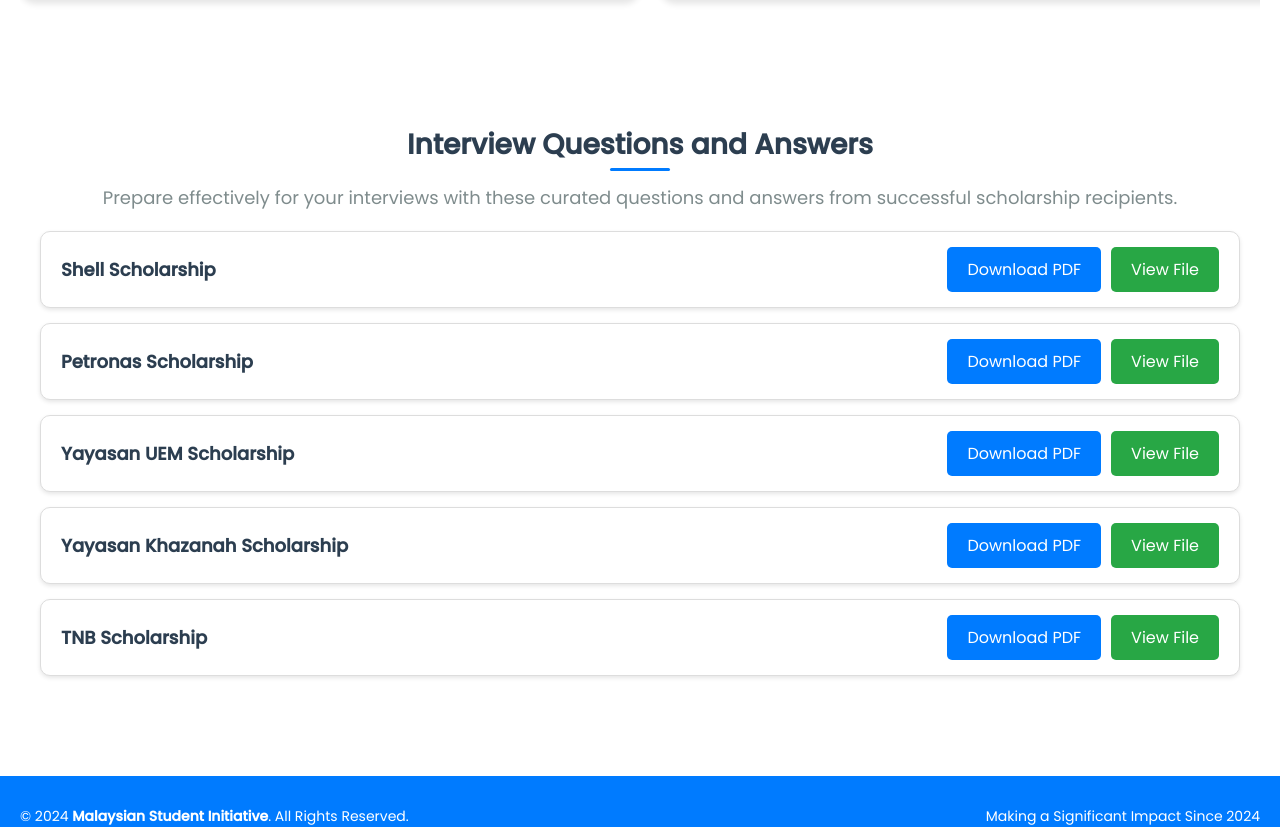
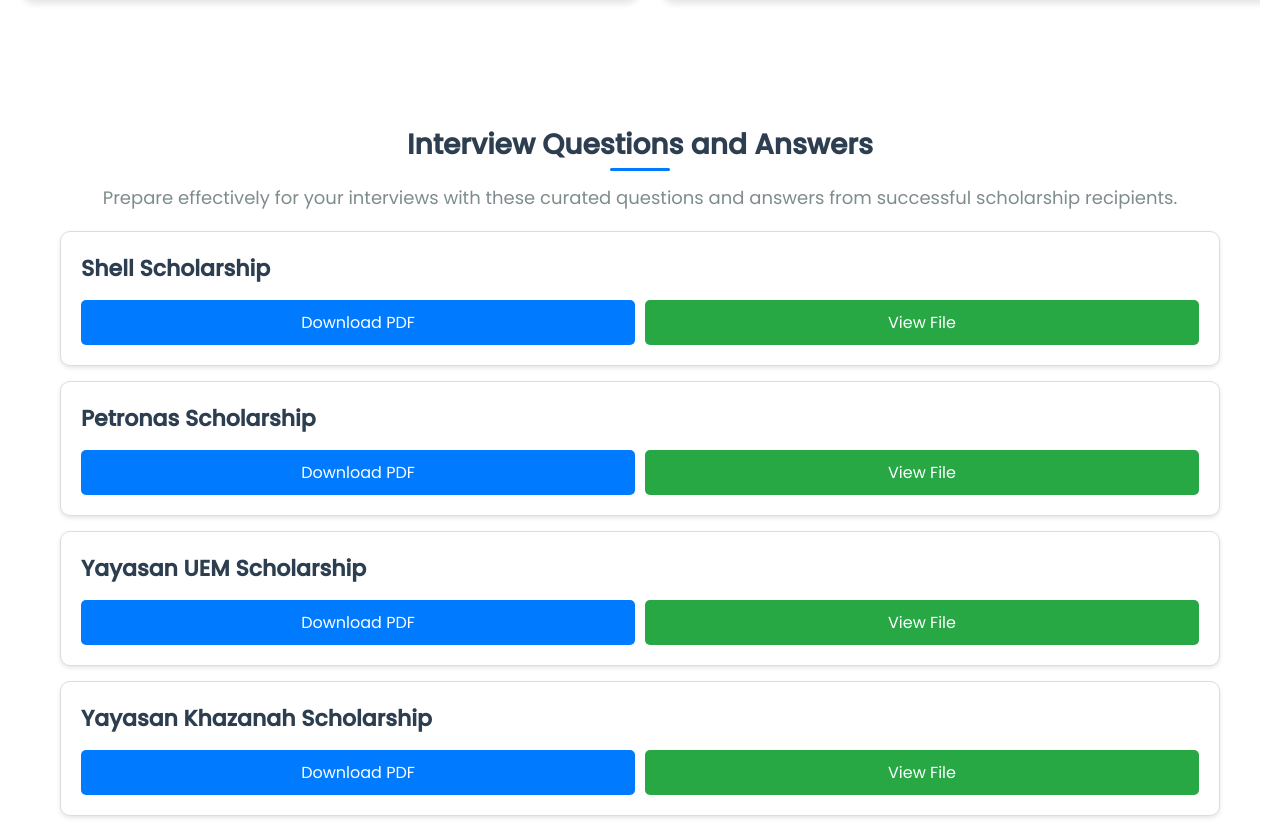
Before and after one commit to YiekSiewHao/MSI, a React (Create React App) app: page /preparation in a window 1280 px wide. Shown: the part 1442-2269 px from the top of the page. Built offline with nearby package versions, Linux system fonts and the light colour scheme.

Commit message:
update for header and preparation

```diff
--- a/src/components/Header.js
+++ b/src/components/Header.js
@@ -35,8 +35,8 @@
     color: #FFD700;
   }
 
-  /* Responsive font sizes */
-  font-size: 20px;
+  /* Adjusted font sizes for better responsiveness */
+  font-size: 18px; /* Smaller default font size for phone mode */
 
   @media (min-width: 480px) {
     font-size: 24px;
--- a/src/components/Preparation.js
+++ b/src/components/Preparation.js
@@ -1,6 +1,7 @@
 import React, { useRef, useState, useEffect } from "react";
 import { Link } from "react-router-dom";
 import styled from "styled-components";
+import { motion } from "framer-motion";
 import { FaArrowRight, FaChevronLeft, FaChevronRight } from "react-icons/fa";
 import essays from "../essays.json";
 
@@ -8,7 +9,7 @@
 
 /* Container for the entire Preparation section */
 const PreparationContainer = styled.div`
-  padding: 0; /* Remove padding to allow the title to span the full width */
+  padding: 0;
 `;
 
 /* New Content Container for the rest of the content */
@@ -30,7 +31,6 @@
   background-position: center;
   background-image: url(${(props) => props.backgroundImage});
 
-  /* Optional: Add a semi-transparent overlay if needed */
   &::before {
     content: '';
     position: absolute;
@@ -38,11 +38,10 @@
     left: 0;
     width: 100%;
     height: 100%;
-    background-color: rgba(0, 0, 0, 0.4); /* Adjust opacity as needed */
+    background-color: rgba(0, 0, 0, 0.4);
     z-index: 0;
   }
 
-  /* Ensure the title text appears above the overlay */
   h1 {
     position: relative;
     z-index: 1;
@@ -56,17 +55,24 @@
   margin: 0;
   position: relative;
   z-index: 1;
+
+  @media (max-width: 768px) {
+    font-size: 36px;
+  }
+
+  @media (max-width: 480px) {
+    font-size: 28px;
+  }
 `;
 
 /* Scholar Highlight Section */
 const ScholarHighlightContainer = styled.div`
-  padding: 40px 0; /* Adjusted padding */
-  margin-bottom: 20px; /* Reduced spacing */
+  padding: 40px 0;
+  margin-bottom: 20px;
 `;
 
-/* Custom Underlined Heading */
 const HighlightHeader = styled.h2`
-  font-size: 28px; /* Increased font size */
+  font-size: 28px;
   color: #2c3e50;
   margin-bottom: 10px;
   text-align: center;
@@ -76,20 +82,28 @@
     content: '';
     position: absolute;
     left: 50%;
-    bottom: -5px; /* Adjust as needed */
+    bottom: -5px;
     transform: translateX(-50%);
-    width: 60px; /* Length of the underline */
-    height: 3px; /* Thickness */
-    background-color: #007bff; /* Blue color */
+    width: 60px;
+    height: 3px;
+    background-color: #007bff;
     border-radius: 2px;
+  }
+
+  @media (max-width: 480px) {
+    font-size: 24px;
   }
 `;
 
 const HighlightDescription = styled.p`
-  font-size: 18px; /* Increased font size */
+  font-size: 18px;
   color: #7f8c8d;
   text-align: center;
   margin-bottom: 20px;
+
+  @media (max-width: 480px) {
+    font-size: 16px;
+  }
 `;
 
 const ScholarSection = styled(Link)`
@@ -101,10 +115,16 @@
   text-decoration: none;
   overflow: hidden;
   transition: transform 0.3s, box-shadow 0.3s;
+  max-width: 100%;
 
   &:hover {
     transform: scale(1.02);
     box-shadow: 0 6px 8px rgba(0, 0, 0, 0.2);
+  }
+
+  @media (max-width: 768px) {
+    flex-direction: column;
+    text-align: center;
   }
 `;
 
@@ -113,41 +133,69 @@
   object-fit: cover;
   height: 100%;
   max-width: 250px;
+
+  @media (max-width: 768px) {
+    width: 100%;
+    max-width: none;
+    height: auto;
+  }
 `;
 
 const ScholarDetails = styled.div`
   flex: 2;
   padding: 20px;
   color: #333;
+
+  @media (max-width: 768px) {
+    padding: 20px;
+  }
 `;
 
 const ScholarName = styled.h3`
-  font-size: 24px; /* Increased font size */
-  color: #007bff; /* Changed to blue color */
+  font-size: 24px;
+  color: #007bff;
   margin-bottom: 10px;
+
+  @media (max-width: 480px) {
+    font-size: 20px;
+  }
 `;
 
 const ScholarMeta = styled.p`
   margin: 5px 0;
-  font-size: 16px; /* Increased font size */
+  font-size: 16px;
   color: #7f8c8d;
+
+  @media (max-width: 480px) {
+    font-size: 14px;
+  }
 `;
 
 const ScholarDescription = styled.p`
   margin: 10px 0;
-  font-size: 16px; /* Increased font size */
+  font-size: 16px;
   color: #7f8c8d;
+
+  @media (max-width: 480px) {
+    font-size: 14px;
+  }
 `;
 
-/* Arrow Icon */
 const ArrowIcon = styled(FaArrowRight)`
   color: #2c3e50;
   font-size: 40px;
   margin-left: auto;
   padding: 10px;
+
+  @media (max-width: 768px) {
+    margin: 0 auto;
+  }
+
+  @media (max-width: 480px) {
+    font-size: 30px;
+  }
 `;
 
-/* Filter Box */
 const FilterBox = styled.div`
   display: flex;
   flex-wrap: wrap;
@@ -172,13 +220,11 @@
   }
 `;
 
-/* Scroll Container and Arrow Buttons */
 const ScrollContainer = styled.div`
   position: relative;
   margin-bottom: 40px;
 `;
 
-/* Left and Right Arrow Buttons */
 const ArrowButton = styled.div`
   position: absolute;
   top: 50%;
@@ -199,9 +245,14 @@
   &:hover {
     background: rgba(255, 255, 255, 1);
   }
+
+  @media (max-width: 480px) {
+    width: 50px;
+    height: 50px;
+    ${(props) => (props.left ? "left: 0;" : "right: 0;")}
+  }
 `;
 
-/* Scrollable container for the essay cards */
 const EssayCardContainer = styled.div`
   display: flex;
   gap: 20px;
@@ -209,15 +260,13 @@
   scroll-behavior: smooth;
   padding: 20px 0;
 
-  /* Hide scrollbar */
-  -ms-overflow-style: none; /* IE and Edge */
-  scrollbar-width: none; /* Firefox */
+  -ms-overflow-style: none;
+  scrollbar-width: none;
   &::-webkit-scrollbar {
     display: none;
   }
 `;
 
-/* Individual Essay Card */
 const EssayCard = styled(Link)`
   flex: 0 0 90%;
   max-width: 300px;
@@ -260,29 +309,32 @@
   }
 `;
 
+const CardTitle = styled.h3`
+  font-size: 20px;
+  color: #007bff;
+  margin-bottom: 10px;
 
-/* Title of the Essay Card */
-const CardTitle = styled.h3`
-  font-size: 20px; /* Increased font size */
-  color: #007bff; /* Changed to blue color */
-  margin-bottom: 10px;
+  @media (max-width: 480px) {
+    font-size: 18px;
+  }
 `;
 
-/* Meta information about the essay */
 const EssayMeta = styled.div`
-  font-size: 16px; /* Increased font size */
+  font-size: 16px;
   color: #555;
   margin-bottom: 10px;
+
+  @media (max-width: 480px) {
+    font-size: 14px;
+  }
 `;
 
-/* Divider line */
 const Divider = styled.hr`
   border: none;
   border-top: 1px solid #ddd;
   margin: 10px 0;
 `;
 
-/* Preview text of the essay */
 const EssayPreview = styled.div`
   font-size: 16px;
   color: #333;
@@ -292,14 +344,27 @@
   p {
     margin-bottom: 10px;
   }
+
+  @media (max-width: 480px) {
+    font-size: 14px;
+  }
 `;
 
 const InterviewSectionContainer = styled.div`
-  padding: 0;
+  /* Add horizontal padding that adjusts with screen size for spacing */
+  padding: 0 60px;
   margin-bottom: 100px;
+
+  @media (max-width: 1024px) {
+    padding: 0 40px;
+  }
+
+  @media (max-width: 480px) {
+    padding: 0 20px;
+  }
 `;
 
-/* Interview Header */
+/* For Interview Section modifications: smaller height, smaller text, maintain row layout where possible */
 const InterviewHeader = styled.h2`
   font-size: 28px;
   color: #2c3e50;
@@ -318,106 +383,138 @@
     background-color: #007bff;
     border-radius: 2px;
   }
+
+  @media (max-width: 480px) {
+    font-size: 24px;
+  }
 `;
 
-/* Interview Description */
 const InterviewDescription = styled.p`
   font-size: 18px;
   color: #7f8c8d;
   text-align: center;
   margin-bottom: 20px;
+
+  @media (max-width: 480px) {
+    font-size: 16px;
+  }
 `;
 
-/* Interview List */
 const InterviewList = styled.ul`
   list-style: none;
   padding: 0;
   margin: 0 auto;
-  max-width: 1200px;
+  max-width: 1300px;
 `;
 
-/* Interview Item */
 const InterviewItem = styled.li`
   display: flex;
-  justify-content: space-between;
-  align-items: center;
+  flex-direction: column; /* Stack content vertically */
+  align-items: flex-start; /* Align content to the left */
   background-color: #ffffff;
   border: 1px solid #ddd;
   border-radius: 10px;
-  padding: 15px 20px;
+  padding: 20px; /* Adjusted padding for larger box */
   margin-bottom: 15px;
   box-shadow: 0 2px 4px rgba(0, 0, 0, 0.1);
+
+  @media (max-width: 480px) {
+    padding: 15px; /* Adjust padding for smaller screens */
+  }
 `;
 
-/* Scholarship Name */
 const ScholarshipName = styled.span`
-  font-size: 18px;
+  font-size: 22px; /* Slightly larger font for better readability */
   color: #2c3e50;
   font-weight: 600;
+  margin-bottom: 10px; /* Add spacing below the name */
+
+  @media (max-width: 480px) {
+    font-size: 18px;
+    text-align: center;
+    width: 100%;
+  }
 `;
 
-/* Download Button */
+const ButtonGroup = styled.div`
+  display: flex;
+  width: 100%; /* Ensure the group spans the full width */
+  justify-content: space-between; /* Spread buttons evenly */
+  gap: 10px; /* Add spacing between buttons */
+  margin-top: 5px; /* Add spacing between the buttons and the name */
+
+  @media (max-width: 480px) {
+    justify-content: center; /* Center buttons on smaller screens */
+  }
+`;
+
 const DownloadButton = styled.a`
   display: inline-flex;
   align-items: center;
+  justify-content: center; /* Center-align text horizontally */
   background-color: #007bff;
   color: #ffffff;
   text-decoration: none;
-  padding: 10px 20px;
+  padding: 10px 15px; /* Slightly larger padding for better visibility */
   border-radius: 5px;
-  font-size: 16px;
+  font-size: 16px; /* Balanced font size */
   transition: background-color 0.3s;
+  flex: 1; /* Make buttons equal width */
 
   &:hover {
     background-color: #0056b3;
   }
+
+  @media (max-width: 480px) {
+    font-size: 14px;
+    padding: 8px 12px;
+  }
 `;
 
-/* View Button */
-/* View Button */
 const ViewButton = styled.a`
   display: inline-flex;
   align-items: center;
+  justify-content: center; /* Center-align text horizontally */
   background-color: #28a745;
   color: #ffffff;
   text-decoration: none;
-  padding: 10px 20px;
-  margin-left: 10px;
+  padding: 10px 15px; /* Slightly larger padding for better visibility */
   border-radius: 5px;
-  font-size: 16px;
+  font-size: 16px; /* Balanced font size */
   transition: background-color 0.3s;
+  flex: 1; /* Make buttons equal width */
 
   &:hover {
     background-color: #218838;
   }
-`;
 
-/* Button Group */
-const ButtonGroup = styled.div`
-  display: flex;
-  align-items: center;
+  @media (max-width: 480px) {
+    font-size: 14px;
+    padding: 8px 12px;
+  }
 `;
 
 
-/* Main Component */
+
+/* Motion Variants for Fade-In */
+const fadeInVariants = {
+  hidden: { opacity: 0, y: 20 },
+  visible: {
+    opacity: 1,
+    y: 0,
+    transition: { duration: 0.8, ease: "easeOut" }
+  }
+};
+
 const Preparation = () => {
-  /* Reference to the scrollable container */
   const scrollContainerRef = useRef(null);
-
-  /* State to manage the visibility of the left and right arrows */
   const [arrowLeftVisible, setArrowLeftVisible] = useState(false);
   const [arrowRightVisible, setArrowRightVisible] = useState(true);
-
-  /* State to manage the selected scholarship filter */
   const [selectedScholarship, setSelectedScholarship] = useState('All');
 
-  /* Extract unique scholarships from essays */
   const scholarships = [...new Set(essays.map((essay) => essay.scholarship))];
-
-  /* Filtered essays based on selected scholarship */
   const filteredEssays = selectedScholarship === 'All' ? essays : essays.filter(essay => essay.scholarship === selectedScholarship);
 
-  /* Handle scroll event to show/hide arrows */
   const handleScroll = () => {
     const container = scrollContainerRef.current;
     if (container) {
@@ -427,19 +524,17 @@
     }
   };
 
-  /* Attach scroll event listener */
   useEffect(() => {
     const container = scrollContainerRef.current;
     if (container) {
       container.addEventListener("scroll", handleScroll);
-      handleScroll(); // Initial check
+      handleScroll();
       return () => {
         container.removeEventListener("scroll", handleScroll);
       };
     }
   }, [filteredEssays]);
 
-  /* Scroll the container to the left */
   const scrollLeft = () => {
     const container = scrollContainerRef.current;
     if (container) {
@@ -448,7 +543,6 @@
     }
   };
 
-  /* Scroll the container to the right */
   const scrollRight = () => {
     const container = scrollContainerRef.current;
     if (container) {
@@ -463,7 +557,7 @@
     window.scrollTo(0, 0);
   }, []);
 
-  const backgroundImagePath = '/assets/preparation_wallpaper.jpg'; // Replace with your image path
+  const backgroundImagePath = '/assets/preparation_wallpaper.jpg';
 
   return (
     <PreparationContainer>
@@ -471,6 +565,12 @@
         <PreparationTitle>Preparation Materials</PreparationTitle>
       </TitleSection>
 
+      {/* Fade-in for main content */}
+      <motion.div
+        initial="hidden"
+        animate="visible"
+        variants={fadeInVariants}
+      >
         <ContentContainer>
           {/* Scholar Highlight Section */}
           <ScholarHighlightContainer>
@@ -479,6 +579,7 @@
               A huge shoutout to <strong style={{color: '#007bff'}}>Koh Hui Xin</strong> for contributing her resource pack to
               help future scholars prepare effectively. Click below to explore more!
             </HighlightDescription>
+            <motion.div variants={fadeInVariants}>
               <ScholarSection to="/preparation/koh_hui_xin_resource_pack">
                 <ScholarImage src={scholarImagePath} alt="Koh Hui Xin" />
                 <ScholarDetails>
@@ -496,6 +597,7 @@
                 </ScholarDetails>
                 <ArrowIcon />
               </ScholarSection>
+            </motion.div>
           </ScholarHighlightContainer>
 
           {/* Sample Essays Section */}
@@ -560,6 +662,7 @@
           </ScholarHighlightContainer>
         </ContentContainer>
 
+        {/* Interview Section with reduced height and font sizes */}
         <InterviewSectionContainer>
           <InterviewHeader>Interview Questions and Answers</InterviewHeader>
           <InterviewDescription>
@@ -625,11 +728,9 @@
                 </ViewButton>
               </ButtonGroup>
             </InterviewItem>
-
-
-    {/* Repeat for other scholarships */}
           </InterviewList>
         </InterviewSectionContainer>
+      </motion.div>
     </PreparationContainer>
   );
 };
```
Lines whose indentation alone changed are shown as unchanged.
